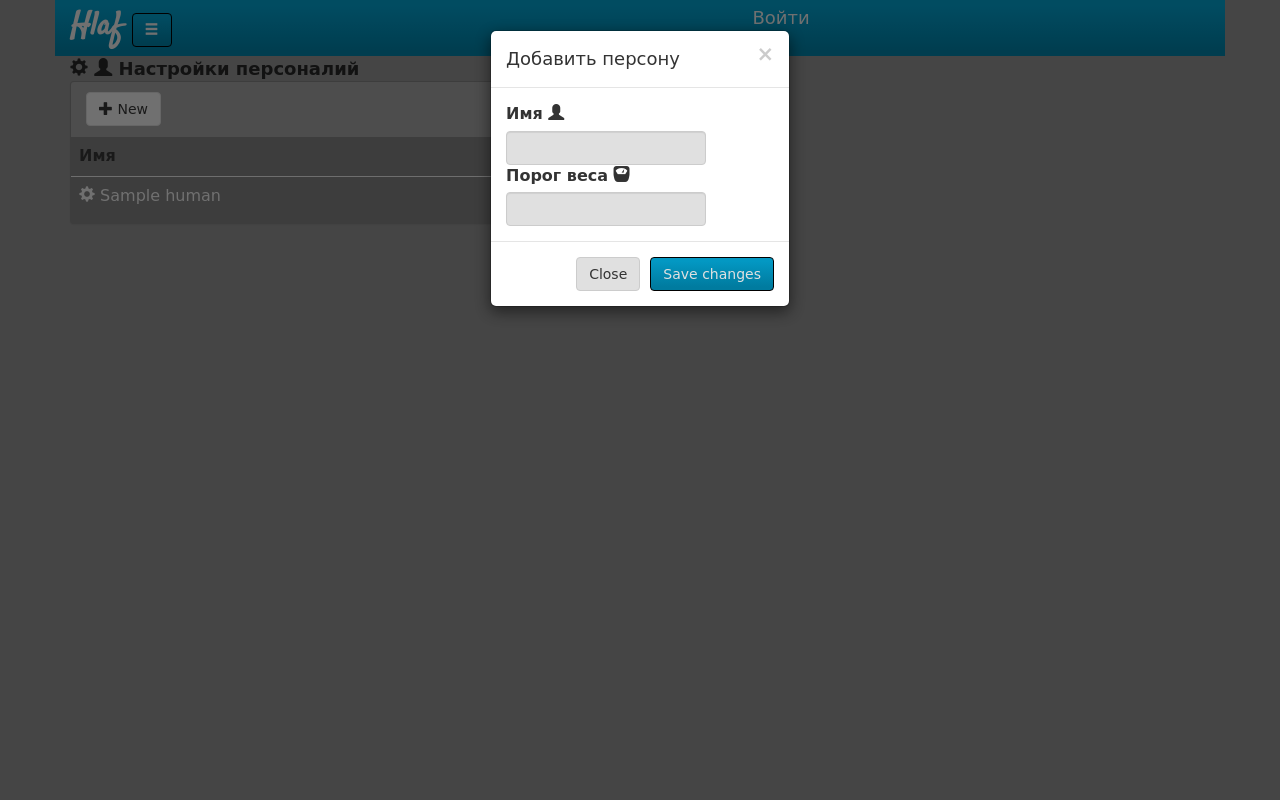
After one commit to ptera-py/hlaf, a Django app: page /index/master_data/essence/ in a window 1280 px wide, after a click on "New". The commit adds this page. Run offline with Django 3.2, Linux system fonts and the light colour scheme; tables that the repository leaves empty hold one stand-in row (values such as "Sample post"); some libraries are stand-ins or nearby versions.

Commit message:
New design2 + fix autorization

```diff
--- a/auth/urls.py
+++ b/auth/urls.py
@@ -2,8 +2,8 @@ from django.conf.urls import url
 
 from . import views
 
-app_name = 'auth'
+#app_name = 'auth'
 urlpatterns = [
-    url(r'^login/', views.LoginFormView.as_view(), 'login'),
-    url(r'^logout/', views.LogoutView.as_view(), 'logout'),
+    url(r'^login/', views.LoginFormView.as_view(), name='login'),
+    url(r'^logout/', views.LogoutView.as_view(), name='logout'),
 ]
--- a/hlaf/files/static/index/css/main.css
+++ b/hlaf/files/static/index/css/main.css
@@ -23,6 +23,7 @@ a.logo:hover {
 
 body {
     background-color: #8a8a8a;
+    font-family: 'Lobster', cursive;
 }
 
 .usname {
@@ -97,6 +98,7 @@ td {
 
 .btn-default {
     background-color: #e0e0e0;
+    font-family: 'Lobster', cursive;
 }
 
 .btn-default:hover {
@@ -107,3 +109,11 @@ td {
     width: 350px;
     height: 150px;
 }
+
+.panel {
+    background-color: #7a7a7a;
+}
+
+.panel-heading {
+    background-color: #9a9a9a;
+}
--- a/index/templates/index/base.html
+++ b/index/templates/index/base.html
@@ -9,6 +9,7 @@
     <script src="https://cdnjs.cloudflare.com/ajax/libs/popper.js/1.11.0/umd/popper.min.js"></script>
     <script src="https://maxcdn.bootstrapcdn.com/bootstrap/3.3.7/js/bootstrap.min.js"></script>
     <link href='https://fonts.googleapis.com/css?family=Satisfy' rel='stylesheet' type='text/css'>
+    <script type="text/javascript" src="https://www.gstatic.com/charts/loader.js"></script>
 
     </head>
 <body>
@@ -22,7 +23,7 @@
                     </button>
                     <ul class="dropdown-menu main-menu">
                         <li>Метрики</li>
-                        <li><a href="#">Вес</a></li>
+                        <li><a href="{% url 'metrics:generic_weighs' %}">Вес</a></li>
                         <li><a href="#">Зарядка</a></li>
                         <li role="separator" class="divider"></li>
 {% if user_obj.is_staff %}
@@ -31,7 +32,7 @@
                         <li><a href="#">Маст рид</a></li>
                         <li role="separator" class="divider"></li>
                         <li>Настройки</li>
-                        <li><a href="#">Separated link</a></li>
+                        <li><a href="{% url 'index:essences' %}">Персоналии</a></li>
 {% endif %}
                     </ul>
                 </div>
@@ -48,6 +49,8 @@
             </div>
         </div>
     </div>
+{% block content %}
+{% endblock %}
 
 </body>
 </html>
--- /dev/null
+++ b/index/templates/index/essences.html
@@ -0,0 +1,101 @@
+{% extends 'index/base.html' %}
+{% block content %}
+
+<div class="container content">
+    <div class="row">
+        <div class="col-xs-12 sect-cap"><span class="glyphicon glyphicon-cog"></span> <span class="glyphicon glyphicon-user"></span> Настройки персоналий</div>
+    </div>
+    <div class="row">
+        <div class="col-sm-6">
+            <div class="panel panel-title">
+                <div class="panel-heading">
+                    <button class="btn btn-default" data-toggle="modal" data-target="#new_modal">
+                        <span class="glyphicon glyphicon-plus"></span> New
+                    </button>
+                    <!--Modal content-->
+                    <div class="modal fade bs-example-modal-sm" tabindex="-1" role="dialog" aria-labelledby="mySmallModalLabel" id="new_modal">
+                        <div class="modal-dialog modal-sm" role="document">
+                            <div class="modal-content">
+                                <div class="modal-header">
+                                    <button type="button" class="close" data-dismiss="modal" aria-label="Close"><span aria-hidden="true">&times;</span></button>
+                                    <h4 class="modal-title" id="myModalLabel">Добавить персону</h4>
+                                </div>
+                                <div class="modal-body">
+                                    <form method="post" name="new_ess" class="form-inline" action="{% url 'index:essences_add' %}">
+{% csrf_token %}
+                                        <label for="ess_nm">
+                                            Имя <span class="glyphicon glyphicon-user"></span>
+                                        </label><br>
+                                        <input name="ess_nm" type="text" class="form-control tb-metr">
+                                        <label for="ess_weigh_th">
+                                            Порог веса <span class="glyphicon glyphicon-scale"></span>
+                                        </label><br>
+                                        <input name="ess_weigh_th" type="text" class="form-control tb-metr">
+                                        <input type="hidden" value="1" name="new">
+                                    </form>
+                                </div>
+                                <div class="modal-footer">
+                                    <button type="button" class="btn btn-default" data-dismiss="modal">Close</button>
+                                    <button type="button" class="btn btn-primary" onclick="document.new_ess.submit()">Save changes</button>
+                                </div>
+                            </div>
+                        </div>
+                    </div>
+                    <!--End of Modal Content-->
+                </div>
+                <table class="table">
+                    <tbody>
+                        <tr>
+                            <th>Имя</th><th><span class="glyphicon glyphicon-remove"></span></th>
+                        </tr>
+{% for essence in essences %}
+                        <tr>
+                            <td>
+                                <a href="#" class="table-cap" data-toggle="modal" data-target="#{{ essence.id }}_modal">
+                                    <span class="glyphicon glyphicon-cog"></span> {{ essence.name }}
+                                </a>
+                                <!--Modal content-->
+                                <div class="modal fade bs-example-modal-sm" tabindex="-1" role="dialog" aria-labelledby="mySmallModalLabel" id="{{ essence.id }}_modal">
+                                    <div class="modal-dialog modal-sm" role="document">
+                                        <div class="modal-content">
+                                            <div class="modal-header">
+                                                <button type="button" class="close" data-dismiss="modal" aria-label="Close"><span aria-hidden="true">&times;</span></button>
+                                                <h4 class="modal-title" id="myModalLabel">Редактировать персону</h4>
+                                            </div>
+                                            <div class="modal-body">
+                                                <form method="post" name="edit_ess{{ essence.id }}" class="form-inline" action="{% url 'index:essences_add' %}">
+{% csrf_token %}
+                                                    <label for="ess_nm">
+                                                        Имя <span class="glyphicon glyphicon-user"></span>
+                                                    </label><br>
+                                                    <input name="ess_nm" type="text" class="form-control tb-metr" readonly value="{{ essence.name }}">
+                                                    <label for="ess_weigh_th">
+                                                        Порог веса <span class="glyphicon glyphicon-scale"></span>
+                                                    </label><br>
+                                                    <input name="ess_weigh_th" type="text" class="form-control tb-metr" value="{{ essence.human_settings_set.all.0.set_val }}">
+                                                    <input type="hidden" value="" name="new">
+                                                </form>
+                                            </div>
+                                            <div class="modal-footer">
+                                                <button type="button" class="btn btn-default" data-dismiss="modal">Close</button>
+                                                <button type="button" class="btn btn-primary" onclick="document.edit_ess{{ essence.id }}.submit()">
+                                                    Save changes
+                                                </button>
+                                            </div>
+                                        </div>
+                                    </div>
+                                </div>
+                                <!--End of Modal Content-->
+                            </td>
+                            <td><button class="btn btn-default btn-sm"><span class="glyphicon glyphicon-minus"></span></button></td>
+                        </tr>
+{% endfor %}
+                    </tbody>
+                </table>
+            </div>
+        </div>
+    </div>
+</div>
+
+
+{% endblock %}
--- a/index/urls.py
+++ b/index/urls.py
@@ -3,6 +3,7 @@ from django.conf.urls import url
 from . import views
 
 app_name = 'index'
+
 urlpatterns = [
     url(r'^$', views.index, name='index'),#index
 
@@ -13,6 +14,10 @@ urlpatterns = [
     url(r'^master_data/flowmeter$', views.f_flowmeter_editor, name='flowmeter_editor'),#flowmeter_editor
     url(r'^master_data/flowmeter_insert', views.f_flowmeter_insert, name='flowmeter_insert'), #for flowmeter insert
     url(r'^master_data/flowmeter_delete', views.f_flowmeter_delete, name='flowmeter_delete'), #for flowmeter delete
+##########################################################################
+    url(r'^index2/$', views.index2, name='index2'),#index2
+    url(r'^master_data/essence/$', views.f_essence, name='essences'),#master_data_human
+    url(r'^master_data/essence/add$', views.f_essence_add, name='essences_add'),#добавление master_data_human
 
-    url(r'^index2/$', views.index2, name='index2'),#index2
+    url(f'^master_data/essence_settings$', views.f_essence_settings, name='essence_settings'),#
 ]
--- a/index/views.py
+++ b/index/views.py
@@ -1,21 +1,16 @@
 from django.shortcuts import render
 from django.http import HttpResponse, HttpResponseRedirect
 from django.core.urlresolvers import reverse
+from django.utils import timezone
 
-from .models import Human, Flowmeter
+from .models import Human, Flowmeter, Human_Settings
 from .func_lib import fl_obj_insert, fl_obj_delete
 
 #Главная страничка
 def index(request):
     user_obj = request.user
-    context = {'user_obj':user_obj,}
+    context = {'user_obj': user_obj,}
     return render(request,'index/index.html',context)
-
-#Главная страничка2
-def index2(request):
-    user_obj = request.user
-    context = {'user_obj':user_obj,}
-    return render(request,'index/base.html',context)
 
 ########Human
 #Master data
@@ -50,3 +45,33 @@ def f_flowmeter_insert(request):
 #Flowmeter delete
 def f_flowmeter_delete(request):
     return fl_obj_delete(request,Flowmeter,'index:flowmeter_editor')
+
+#####################################################################################
+#Главная страничка2
+def index2(request):
+    user_obj = request.user
+    context = {'user_obj':user_obj,}
+    return render(request,'index/base.html',context)
+
+#Настройка персоналий
+def f_essence(request):
+    user_obj = request.user
+    context = {'user_obj': user_obj, 'essences':Human.objects.all(),}
+    return render(request, 'index/essences.html', context)
+
+#Добавление essence и essence settings
+def f_essence_add(request):
+    weigh_th = str(request.POST['ess_weigh_th']).strip()  # Порог веса, c удалением пробелов
+    if(request.POST['new']):
+        #Создаем новую запись в таблице Human
+        ess = Human(name=request.POST['ess_nm'])
+        ess.save()
+        #Получаем настройки Human и если они не пустые, то пишем их в Human_Settings
+        ess_set = Human_Settings(human=ess, c_date=timezone.now(), set_name='weigh_th', set_val=weigh_th)
+        ess_set.save()
+
+    return HttpResponseRedirect(reverse('index:essences'))
+
+#Персональные настройки
+def f_essence_settings(request):
+    return HttpResponse('ff')
--- a/metrics/urls.py
+++ b/metrics/urls.py
@@ -36,5 +36,7 @@ urlpatterns = [
     # delete communal
     url(r'^communal_delete/$', views.f_communal_dell, name='communal_delete'),
 
-
+    #########################
+    #weghs all humans (generic) edit
+    url(r'^weighs2/$', views.f_generic_weighs, name='generic_weighs'),
 ]
```
Also changed, not shown: index/models.py (+7 -0 lines), metrics/classes_for_templ.py (+20 -0 lines), metrics/models.py (+9 -0 lines), metrics/templates/metrics/generic_weighs.html (added, +70 -0 lines), metrics/views.py (+8 -0 lines), index/migrations/0003_human_settings.py (added), index/migrations/0004_auto_20170821_0607.py (added).
